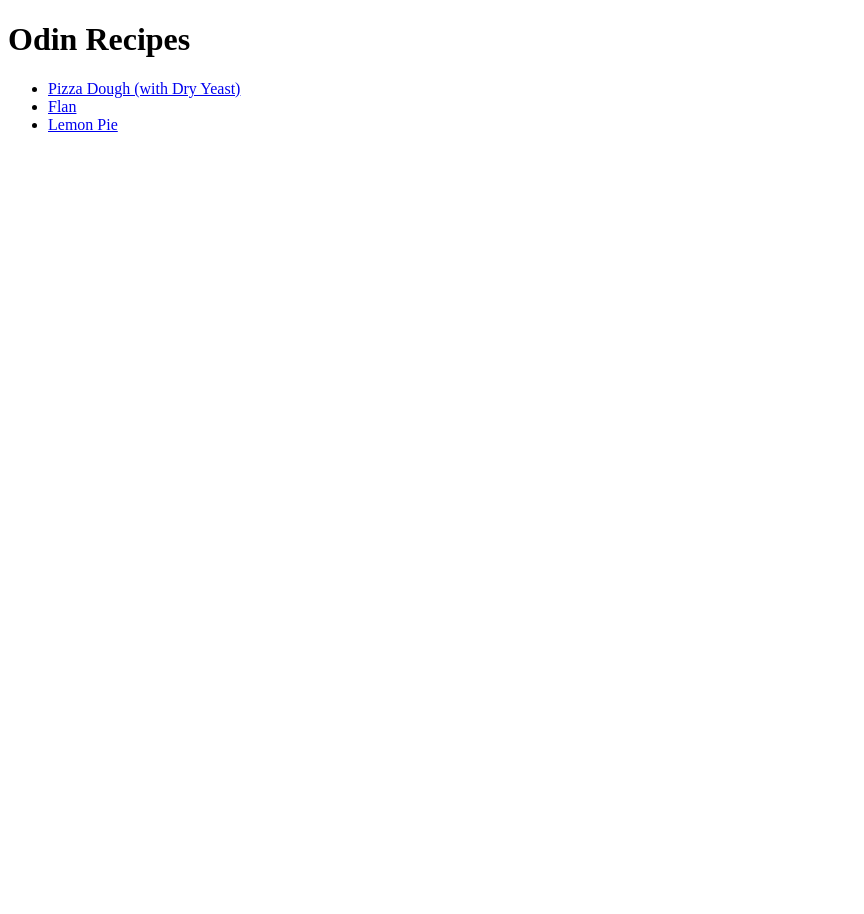
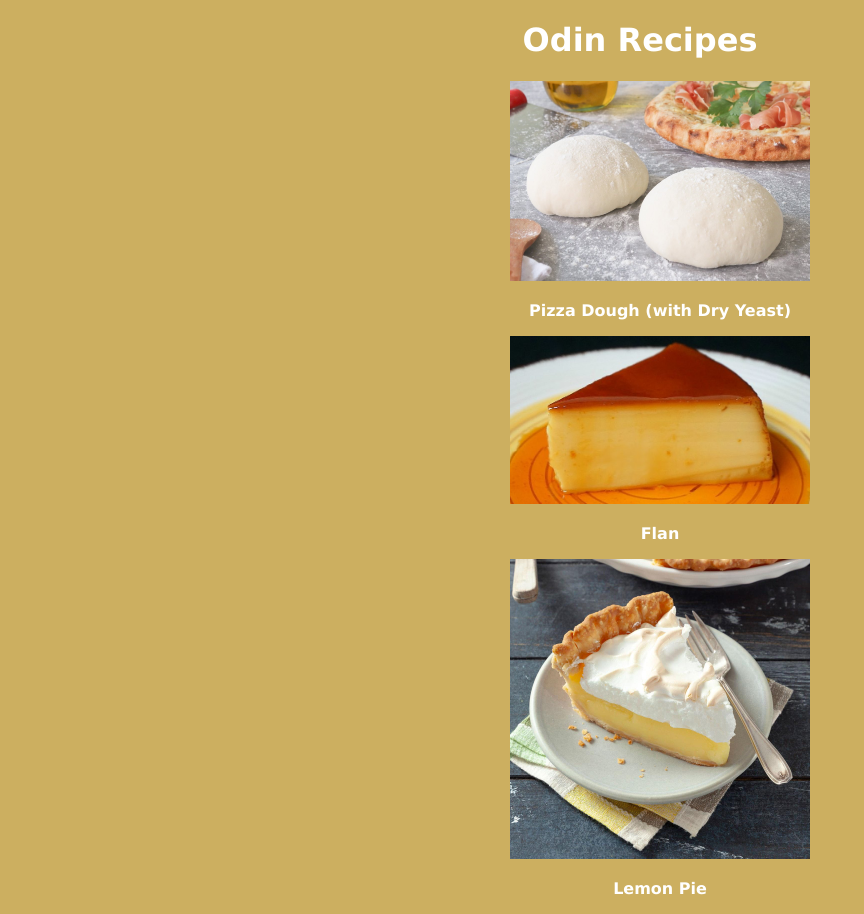
Before and after one commit to javgiu/odin-recipes, a plain HTML site: page index.html in a window 1280 px wide. Shown: the whole page, without its empty margins (0-864 px from the left). Before the commit the page ends 800 px from the top, so only its background shows below. Drawn offline with Linux system fonts and the light colour scheme.

Commit message:
Add CSS to home page and recipes

```diff
--- a/index.html
+++ b/index.html
@@ -3,14 +3,32 @@
     <head>
         <meta chearset="UTF-8">
         <title>Odin Recipes</title>
+        <link rel="stylesheet" href="./style.css">
     </head>
     <body>
         <h1>Odin Recipes</h1>
 
-        <ul>
-            <li><a href="./recipes/pizza_dry_yeast.html">Pizza Dough (with Dry Yeast)</a></li>
-            <li><a href="./recipes/flan.html">Flan</a></li>
-            <li><a href="./recipes/lemon-pie.html">Lemon Pie</a></li>
-        </ul>
+        <div class="list-of-recipes">
+            <ul>
+                <li>
+                    <a href="./recipes/pizza_dry_yeast.html">
+                        <img src="./recipes/images/masa-de-pizza.jpg" alt="Pizza dough">
+                        <p class="text">Pizza Dough (with Dry Yeast)</p>
+                    </a>
+                </li>
+                <li>
+                    <a href="./recipes/flan.html">
+                        <img src="./recipes/images/flan.jpg" alt="Flan">
+                        <p>Flan</p>
+                    </a>
+                </li>
+                <li>
+                    <a href="./recipes/lemon-pie.html">
+                        <img src="./recipes/images/lemon-pie.jpg" alt="Lemon pie">
+                        <p>Lemon Pie</p>
+                    </a>
+                </li>
+            </ul>
+        </div>
     </body>
 </html>
--- /dev/null
+++ b/recipes/recipes_style.css
@@ -0,0 +1,23 @@
+* {
+    background-color: #CCAF60;
+    color: white;font-family: Verdana, Geneva, Tahoma, sans-serif;
+}
+
+img {
+    height: auto;
+    width: 500px;
+}
+
+p,
+ul,
+ol {
+    font-size: 20px;
+}
+
+#link {
+    text-align: center;
+    text-decoration: none;
+    text-transform: uppercase;
+    font-weight: bold;
+    font-size: 20px;
+}
--- /dev/null
+++ b/style.css
@@ -0,0 +1,20 @@
+* {
+    background-color: rgb(204, 175, 96);
+    font-family: Verdana, Geneva, Tahoma, sans-serif;
+    color: white;
+    text-align: center;
+}
+
+img {
+    height: auto;
+    width: 300px;
+}
+
+ul {
+    list-style: none;
+}
+
+.list-of-recipes a {
+    text-decoration: none;
+    font-weight: bold;
+}
```
Also changed, not shown: recipes/flan.html (+3 -1 lines), recipes/lemon-pie.html (+4 -2 lines), recipes/pizza_dry_yeast.html (+3 -1 lines).
